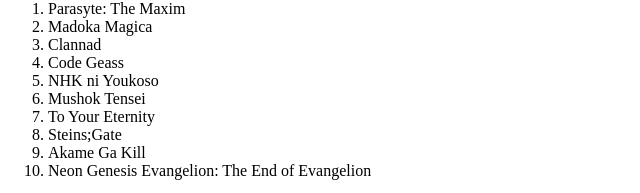
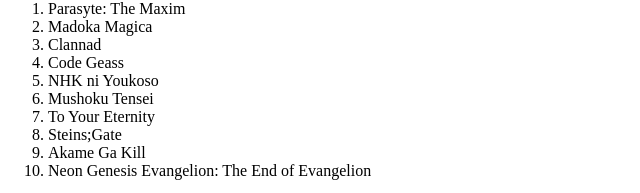
Before and after one commit to Pasturple/First-SD-Lesson, a plain HTML site: page index.html in a window 1280 px wide. Shown: the part 1025-1218 px from the top of the page, 0-640 px from the left. Drawn offline with Linux system fonts and the light colour scheme.

Commit message:
Update index.html

```diff
--- a/index.html
+++ b/index.html
@@ -28,7 +28,7 @@
     <li>Clannad</li>
     <li>Code Geass</li>
     <li>NHK ni Youkoso</li>
-    <li>Mushok Tensei</li>
+    <li>Mushoku Tensei</li>
     <li>To Your Eternity</li>
     <li>Steins;Gate</li>
     <li>Akame Ga Kill</li>
```
